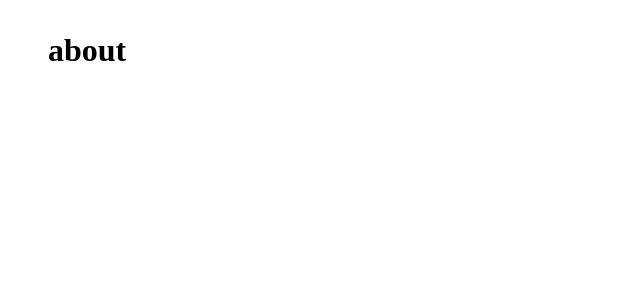
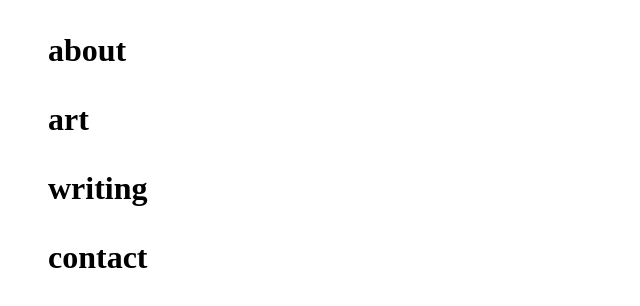
Before and after one commit to Lpaveza/2023_Portfolio, a plain HTML site: page index.html in a window 1280 px wide. Shown: the whole page, without its empty margins (0-640 px from the left). Drawn offline with Linux system fonts and the light colour scheme.

Commit message:
base of nav

```diff
--- a/index.html
+++ b/index.html
@@ -9,6 +9,9 @@
 <body>
     <h1>
         <ul>about</ul>
+        <ul>art</ul>
+        <ul>writing</ul>
+        <ul>contact</ul>
     </h1>
 </body>
 </html>
```
